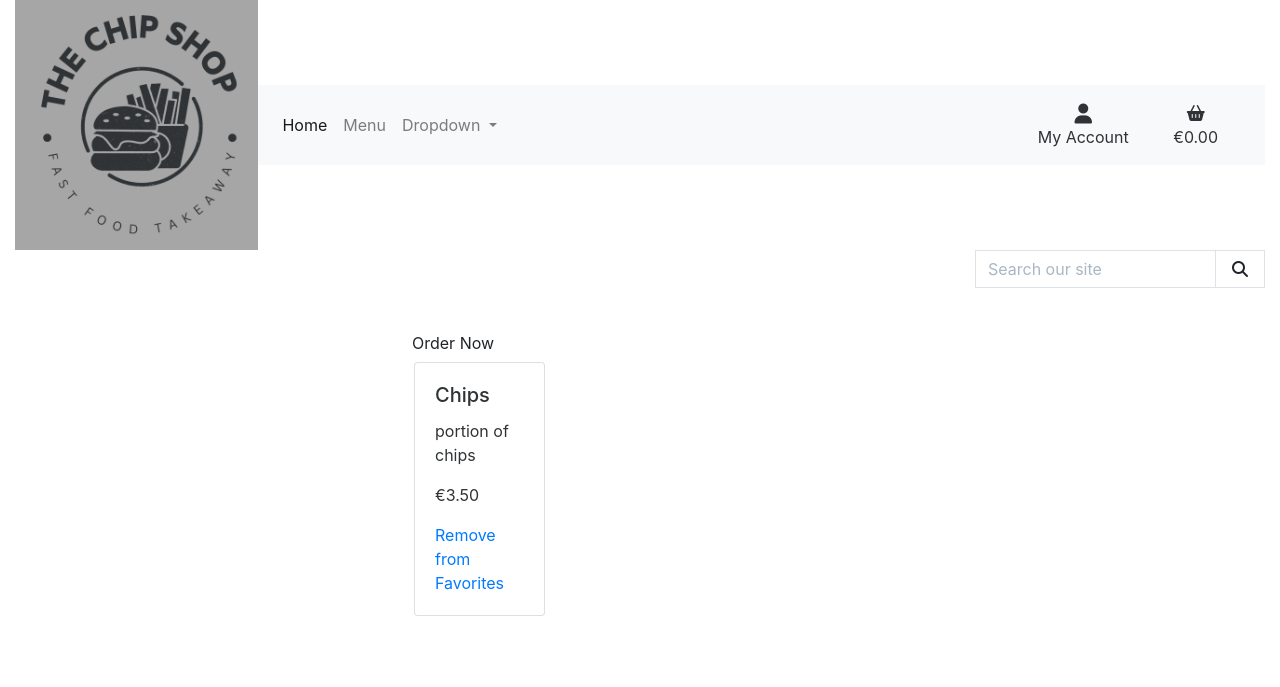
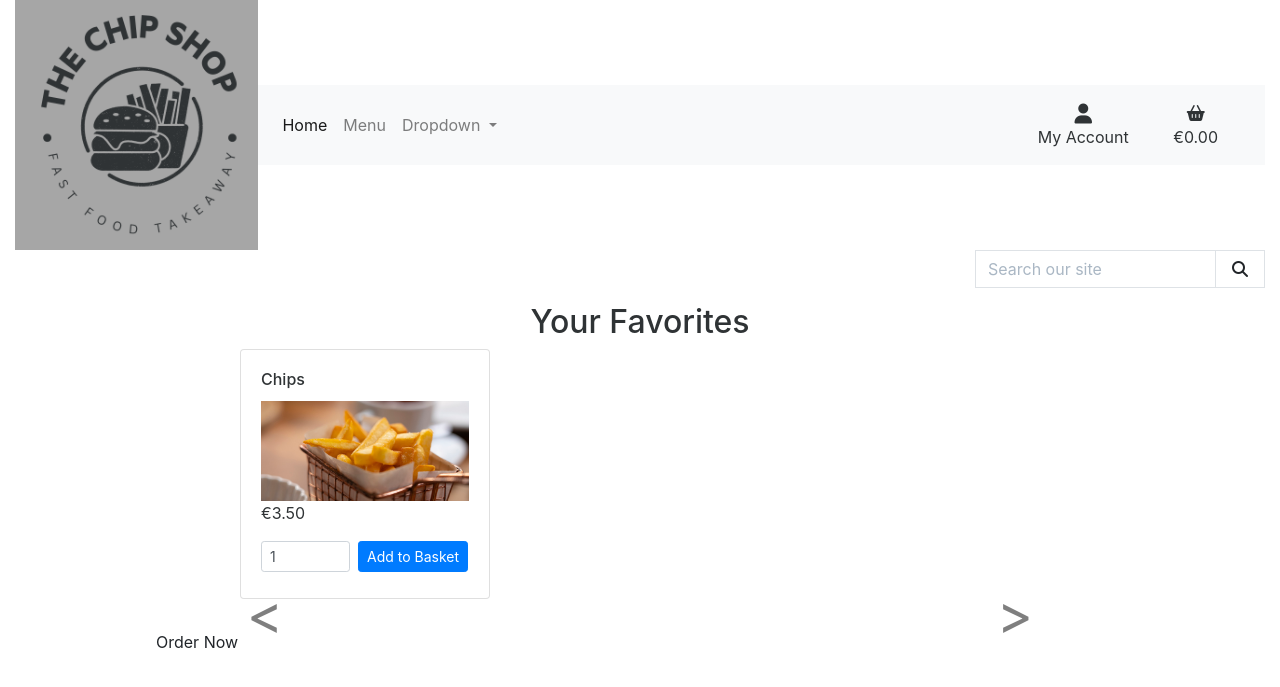
Before and after one commit to EdelCorbett/the-chip-shop-pp5, a Django app: page /menu/favorites/ in a window 1280 px wide. Shown: the top 687 px of the page. Run offline with Django 3.2, Linux system fonts and the light colour scheme; a user stored in the database is signed in; data comes from the database, SQL or seed files in the repository; tables that the repository leaves empty hold one stand-in row (values such as "Sample post"); some libraries are stand-ins or nearby versions.

Commit message:
build:Add favorites carousel to home page

```diff
--- a/basket/views.py
+++ b/basket/views.py
@@ -20,8 +20,11 @@ def add_to_basket(request, item_id):
 
     menu = Menuitem.objects.get(pk=item_id)
     quantity = int(request.POST.get('quantity'))
-    redirect_url = request.POST.get('redirect_url' )
+    redirect_url = request.POST.get('redirect_url')
     basket = request.session.get('basket', {})
+
+    if redirect_url is None:
+        redirect_url = reverse('home')
 
     if item_id in list(basket.keys()):
         basket[item_id] += quantity
--- a/home/templates/home/index.html
+++ b/home/templates/home/index.html
@@ -12,28 +12,58 @@
 {% block content %}
     <div class="container h-100">
         <div class="row h-100 justify-content-center align-items-center">
-            <div class="col-7 col-md-6">
-                <a href="{% url 'menu' %}">
-                <button class="btn">Order Now</button>
-                </a>
+            <div class="col-12">
                 <div class="container-fluid">
-        <div class="row">
-            {% for favorite in favorites %}
-                <div class="col-md-4">
-                    <div class="card mb-4">
-                        <div class="card-body">
-                            <h5 class="card-title">{{ favorite.menuitem.name }}</h5>
-                            <p class="card-text">{{ favorite.menuitem.description }}</p>
-                            <p class="card-text">€{{ favorite.menuitem.price }}</p>
-                            <a href="{% url 'remove_from_favorites' favorite.menuitem.id %}">Remove from Favorites</a>
+                <h2 class="text-center">Your Favorites</h2>
+                    <div class="row">
+                        <div id="carouselExampleIndicators" class="carousel slide" data-ride="carousel">
+                            <div class="carousel-inner">
+                                {% for favorite in favorites %}
+                                    {% if forloop.first or forloop.counter0|divisibleby:3 %}
+                                        <div class="carousel-item {% if forloop.first %}active{% endif %}">
+                                            <div class="row">
+                                    {% endif %}
+                                                <div class="col-md-4">
+                                                    <div class="card mb-4 flex-card">
+                                                        <div class="card-body carousel-card-body">
+                                                            <h6 class="card-title">{{ favorite.menuitem.name }}</h6>
+                                                            {% if favorite.menuitem.image %}
+                                                                <img src="{{ favorite.menuitem.image.url }}" class="card-img-carousel" alt="{{ favorite.menuitem.name }}">
+                                                            {% else %}
+                                                                <img src="{{ MEDIA_URL }}noimage.png" class="card-img-carousel" alt="{{ favorite.menuitem.name }}">
+                                                            {% endif %}
+                                                            <p class="card-text">€{{ favorite.menuitem.price }}</p>
+                                                            <form class="form" action="{% url 'add_to_basket' favorite.menuitem.id %}" method="POST">
+                                                                {% csrf_token %}
+                                                                <div class="form-inline">
+                                                                    <input type="number" class="form-control form-control-sm" id="quantity" name="quantity" min="1" max="99" value="1">
+                                                                    <button type="submit" class="btn btn-sm btn-primary ml-2">Add to Basket</button>
+                                                                </div>
+                                                            </form>
+                                                        </div>
+                                                    </div>
+                                                </div>
+                                    {% if forloop.last or forloop.counter0|add:1|divisibleby:3 %}
+                                            </div>
+                                        </div>
+                                    {% endif %}
+                                {% endfor %}
+                            </div>
+                            <a class="carousel-control-prev" href="#carouselExampleIndicators" role="button" data-slide="prev">
+                                <span class="carousel-control-prev-icon" aria-hidden="true"></span>
+                                <span class="sr-only">Previous</span>
+                            </a>
+                            <a class="carousel-control-next" href="#carouselExampleIndicators" role="button" data-slide="next">
+                                <span class="carousel-control-next-icon" aria-hidden="true"></span>
+                                <span class="sr-only">Next</span>
+                            </a>
                         </div>
                     </div>
                 </div>
-            {% endfor %}
-        </div>
-    </div>
+                <a href="{% url 'menu' %}">
+                    <button class="btn">Order Now</button>
+                </a>
             </div>
-        </div>
         </div>
     </div>
 {% endblock %}
--- a/menu/templates/menu/menuitem_detail.html
+++ b/menu/templates/menu/menuitem_detail.html
@@ -66,7 +66,6 @@
                             </div>
                         {% endif %}
             </div>
-
                             <div class="col-12">
                             <a href="{% url 'menu' %}" class="btn btn-outline-black rounded-0 mt-5">
                                 <span class="icon">
--- a/static/css/base.css
+++ b/static/css/base.css
@@ -33,6 +33,81 @@ body {
     color: #2f3335;
 
 }
+
+
+
+.carousel-control-prev-icon,
+.carousel-control-next-icon {
+    height: 50px;
+    width: 50px;
+    /* outline: black; */
+    background-size: 100%, 100%;
+    /* border-radius: 50%; */
+    /* border: 1px solid black; */
+    background-image: none;
+}
+
+.carousel-control-prev,
+.carousel-control-next {
+    width: auto;
+    height: auto;
+    /* background: black; */
+    align-items: flex-end;
+    z-index: 2;
+
+}
+
+.carousel-control-next-icon:after {
+    content: '>';
+    font-size: 55px;
+    color: black;
+}
+
+.carousel-control-prev-icon:after {
+    content: '<';
+    font-size: 55px;
+    color: black;
+}
+
+#carouselExampleIndicators {
+    width: 800px;
+
+    margin: auto;
+    /* centers the carousel */
+}
+
+.carousel-inner {
+    overflow: visible;
+}
+
+.card-img-carousel {
+    width: 100%;
+    height: 100px;
+    object-fit: cover;
+}
+
+.flex-card {
+    display: flex;
+    flex-direction: column;
+    width: 250px;
+    height: 250px;
+    /* stack the content vertically */
+}
+
+.carousel-card-body {
+    flex-grow: 1;
+    /* allows the card body to take up the remaining space */
+}
+
+.flex-card {
+    display: flex;
+    flex-direction: column;
+}
+
+.flex-card .carousel-card-body {
+    flex-grow: 1;
+}
+
 
 /* from Bulma */
 .icon {
--- a/templates/base.html
+++ b/templates/base.html
@@ -128,11 +128,6 @@
                 </div>
                     {% include 'includes/mobile-top-header.html' %}
             </nav>
-         {% comment %} <div id="delivery-banner" class="row text-center">
-            <div class="col bg-black text-white">
-                <h4 class="logo-font my-1">Local Delivery Charge €{{  STANDARD_DELIVERY_PRICE }}!</h4>
-            </div>
-        </div> {% endcomment %}
     </header>
 
     {% if messages %}
```
Also changed, not shown: the_chip_shop/settings.py (+12 -12 lines). Lines whose indentation alone changed are shown as unchanged.
